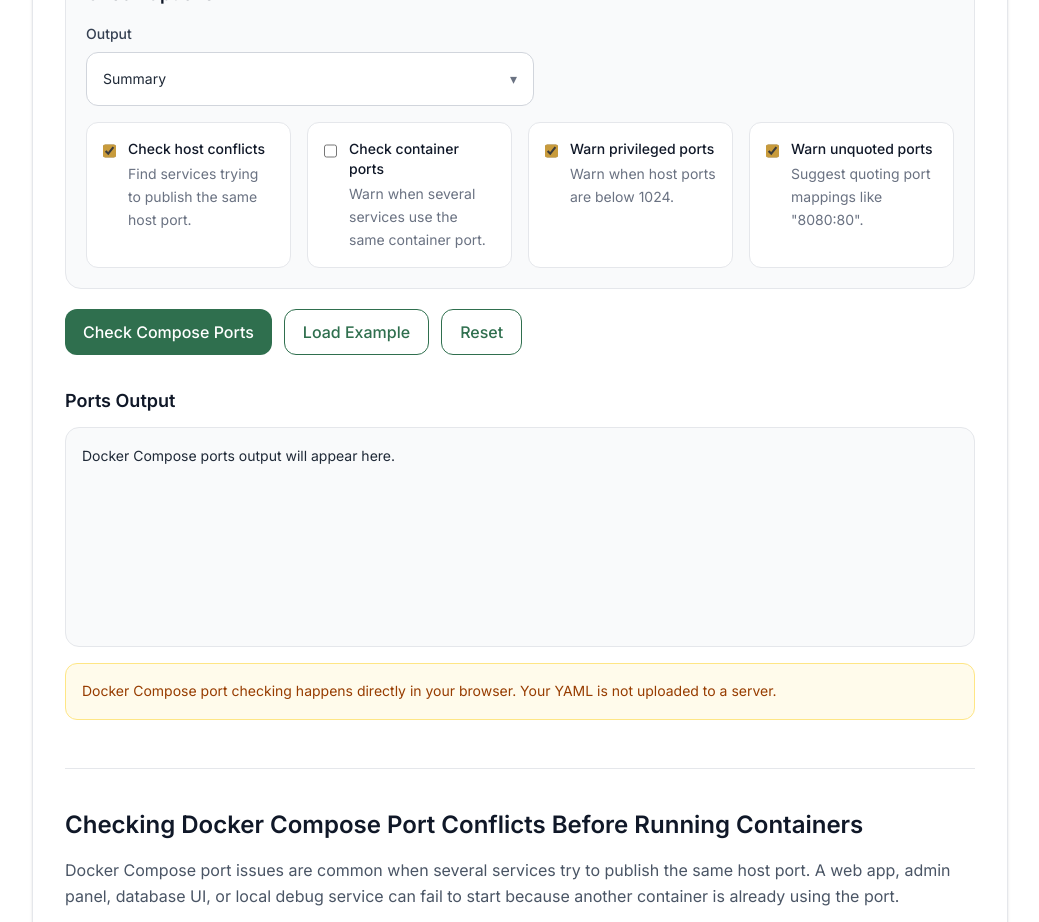
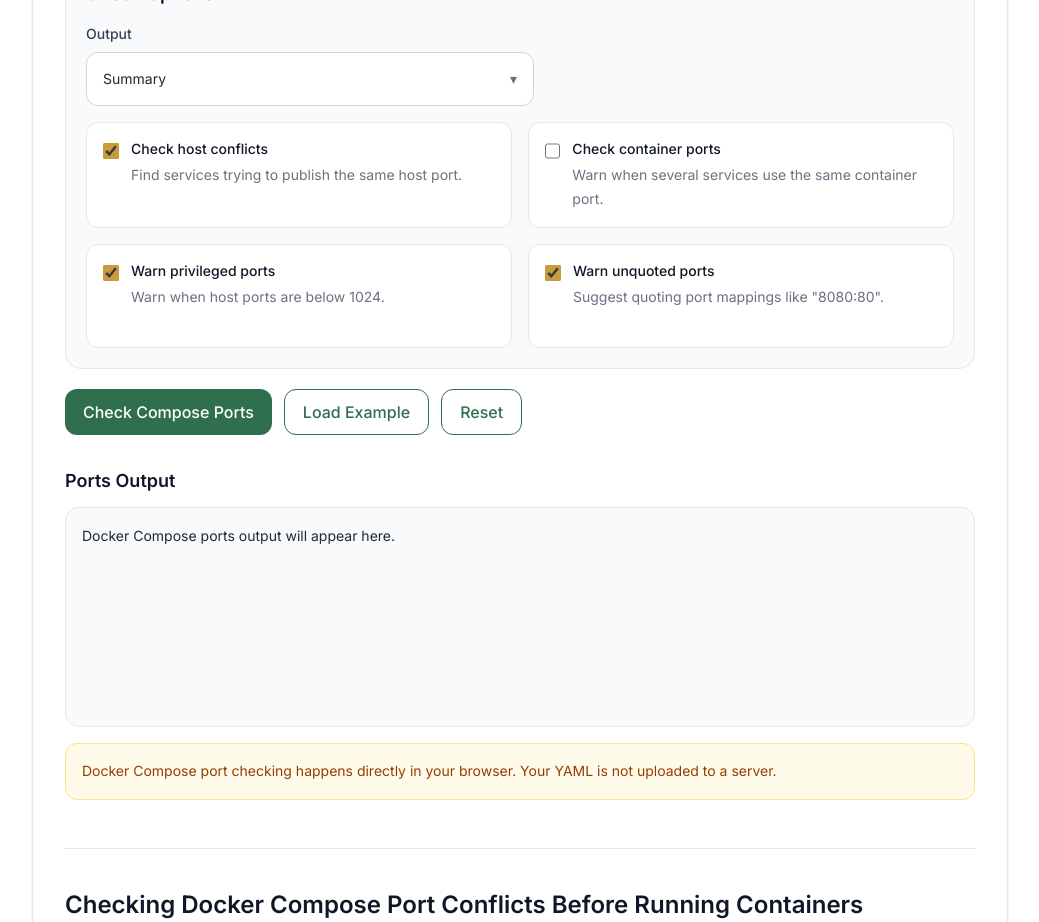
Before and after one commit to vaarunsonawwane-ops/yoryantra-new, a Next.js app: page /tools/docker-compose-ports-checker in a window 1280 px wide. Shown: the part 1060-1982 px from the top of the page, without its empty margins (120-1159 px from the left). Built offline with nearby package versions, Linux system fonts and the light colour scheme.

Commit message:
Update ToolClient.tsx

```diff
--- a/app/tools/docker-compose-ports-checker/ToolClient.tsx
+++ b/app/tools/docker-compose-ports-checker/ToolClient.tsx
@@ -244,8 +244,8 @@ export default function ToolClient() {
           />
         </div>
 
-        <div className="mt-4 grid gap-4 md:grid-cols-2 lg:grid-cols-4">
-          <label className="flex min-h-[130px] cursor-pointer gap-3 rounded-xl border border-gray-200 bg-white p-4">
+        <div className="mt-4 grid gap-4 md:grid-cols-2">
+          <label className="flex min-h-[104px] cursor-pointer gap-3 rounded-xl border border-gray-200 bg-white p-4">
             <input
               type="checkbox"
               checked={checkHostConflicts}
@@ -260,17 +260,17 @@ export default function ToolClient() {
             />
 
             <span>
-              <span className="block text-sm font-medium text-gray-900">
+              <span className="block text-sm font-medium leading-5 text-gray-900">
                 Check host conflicts
               </span>
 
-              <span className="mt-1 block text-sm leading-relaxed text-gray-500">
+              <span className="mt-1 block text-sm leading-6 text-gray-500">
                 Find services trying to publish the same host port.
               </span>
             </span>
           </label>
 
-          <label className="flex min-h-[130px] cursor-pointer gap-3 rounded-xl border border-gray-200 bg-white p-4">
+          <label className="flex min-h-[104px] cursor-pointer gap-3 rounded-xl border border-gray-200 bg-white p-4">
             <input
               type="checkbox"
               checked={checkContainerConflicts}
@@ -285,17 +285,17 @@ export default function ToolClient() {
             />
 
             <span>
-              <span className="block text-sm font-medium text-gray-900">
+              <span className="block text-sm font-medium leading-5 text-gray-900">
                 Check container ports
               </span>
 
-              <span className="mt-1 block text-sm leading-relaxed text-gray-500">
+              <span className="mt-1 block text-sm leading-6 text-gray-500">
                 Warn when several services use the same container port.
               </span>
             </span>
           </label>
 
-          <label className="flex min-h-[130px] cursor-pointer gap-3 rounded-xl border border-gray-200 bg-white p-4">
+          <label className="flex min-h-[104px] cursor-pointer gap-3 rounded-xl border border-gray-200 bg-white p-4">
             <input
               type="checkbox"
               checked={warnPrivilegedPorts}
@@ -310,17 +310,17 @@ export default function ToolClient() {
             />
 
             <span>
-              <span className="block text-sm font-medium text-gray-900">
+              <span className="block text-sm font-medium leading-5 text-gray-900">
                 Warn privileged ports
               </span>
 
-              <span className="mt-1 block text-sm leading-relaxed text-gray-500">
+              <span className="mt-1 block text-sm leading-6 text-gray-500">
                 Warn when host ports are below 1024.
               </span>
             </span>
           </label>
 
-          <label className="flex min-h-[130px] cursor-pointer gap-3 rounded-xl border border-gray-200 bg-white p-4">
+          <label className="flex min-h-[104px] cursor-pointer gap-3 rounded-xl border border-gray-200 bg-white p-4">
             <input
               type="checkbox"
               checked={warnUnquotedPorts}
@@ -335,11 +335,11 @@ export default function ToolClient() {
             />
 
             <span>
-              <span className="block text-sm font-medium text-gray-900">
+              <span className="block text-sm font-medium leading-5 text-gray-900">
                 Warn unquoted ports
               </span>
 
-              <span className="mt-1 block text-sm leading-relaxed text-gray-500">
+              <span className="mt-1 block text-sm leading-6 text-gray-500">
                 Suggest quoting port mappings like "8080:80".
               </span>
             </span>
```
